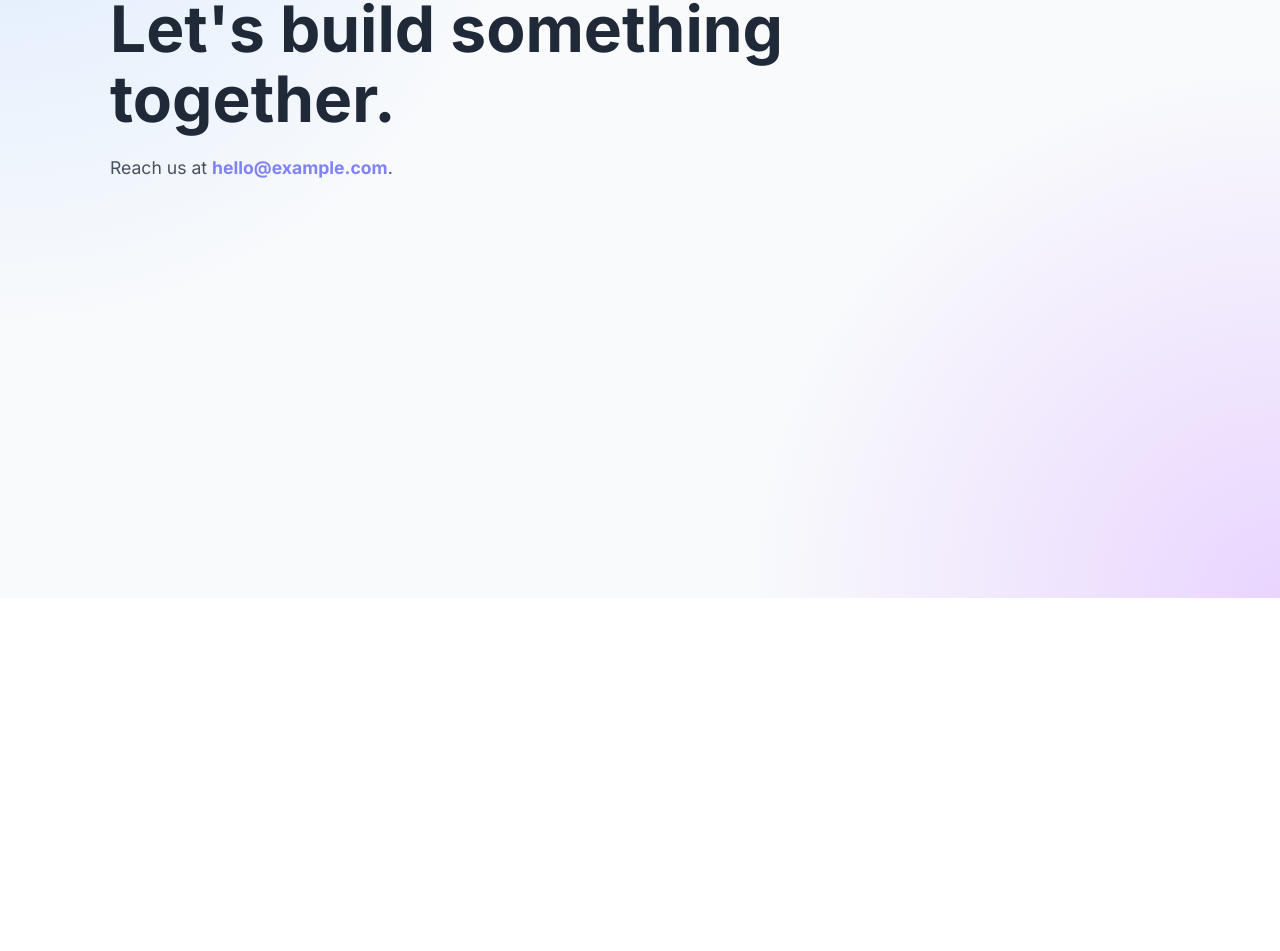
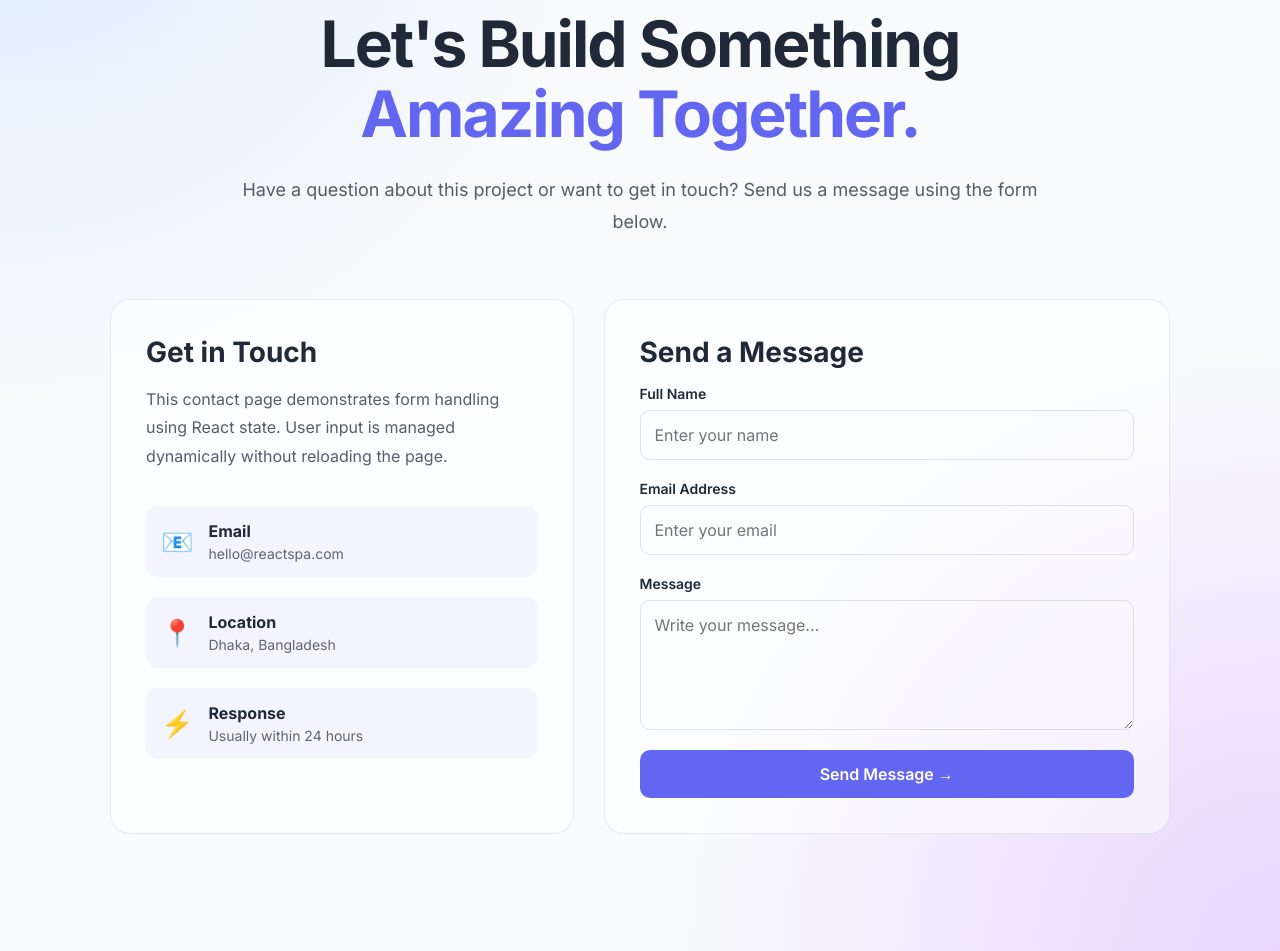
Before and after one commit to mohibullah-dev-tech/react-spa-app, a React (Vite) app: page /contact in a window 1280 px wide. Shown: the part 202-1153 px from the top of the page. Before the commit the page ends 800 px from the top, so only its background shows below. Built offline with nearby package versions, Linux system fonts and the light colour scheme.

Commit message:
Add professional contact page and form

```diff
--- a/src/index.css
+++ b/src/index.css
@@ -616,3 +616,169 @@ main {
     margin-bottom: 50px;
   }
 }
+
+/* =========================
+   Contact Page
+========================= */
+
+.contact-page {
+  padding: 40px 0 80px;
+}
+
+.contact-hero {
+  margin-bottom: 60px;
+}
+
+.contact-grid {
+  display: grid;
+  grid-template-columns: 0.9fr 1.1fr;
+  gap: 30px;
+}
+
+.contact-info,
+.contact-form-card {
+  padding: 35px;
+  border-radius: 20px;
+  border: 1px solid rgba(148, 163, 184, 0.2);
+  background: rgba(255, 255, 255, 0.5);
+}
+
+.app.dark .contact-info,
+.app.dark .contact-form-card {
+  background: rgba(30, 41, 59, 0.5);
+}
+
+.contact-info h2,
+.contact-form-card h2 {
+  font-size: 28px;
+  margin-bottom: 16px;
+}
+
+.contact-info > p {
+  line-height: 1.8;
+  opacity: 0.75;
+}
+
+.contact-details {
+  display: flex;
+  flex-direction: column;
+  gap: 20px;
+  margin-top: 35px;
+}
+
+.contact-item {
+  display: flex;
+  align-items: center;
+  gap: 15px;
+  padding: 15px;
+  border-radius: 12px;
+  background: rgba(99, 102, 241, 0.06);
+}
+
+.contact-item > span {
+  font-size: 26px;
+}
+
+.contact-item h4 {
+  margin-bottom: 4px;
+}
+
+.contact-item p {
+  font-size: 14px;
+  opacity: 0.7;
+}
+
+/* Form */
+
+.form-group {
+  display: flex;
+  flex-direction: column;
+  margin-bottom: 20px;
+}
+
+.form-group label {
+  margin-bottom: 8px;
+  font-size: 14px;
+  font-weight: 600;
+}
+
+.form-group input,
+.form-group textarea {
+  width: 100%;
+  padding: 14px;
+  border: 1px solid rgba(148, 163, 184, 0.3);
+  border-radius: 10px;
+  outline: none;
+  background: transparent;
+  color: inherit;
+  font: inherit;
+  transition: border 0.3s ease, box-shadow 0.3s ease;
+}
+
+.form-group input:focus,
+.form-group textarea:focus {
+  border-color: #6366f1;
+  box-shadow: 0 0 0 3px rgba(99, 102, 241, 0.1);
+}
+
+.submit-btn {
+  width: 100%;
+  border: none;
+  padding: 14px 20px;
+  border-radius: 10px;
+  background: #6366f1;
+  color: white;
+  font-weight: 600;
+  font-size: 16px;
+  cursor: pointer;
+  transition: transform 0.3s ease, box-shadow 0.3s ease;
+}
+
+.submit-btn:hover {
+  transform: translateY(-3px);
+  box-shadow: 0 10px 25px rgba(99, 102, 241, 0.3);
+}
+
+/* Success Message */
+
+.success-message {
+  min-height: 400px;
+  display: flex;
+  flex-direction: column;
+  align-items: center;
+  justify-content: center;
+  text-align: center;
+}
+
+.success-icon {
+  width: 65px;
+  height: 65px;
+  display: grid;
+  place-items: center;
+  margin-bottom: 20px;
+  border-radius: 50%;
+  background: #22c55e;
+  color: white;
+  font-size: 32px;
+  font-weight: bold;
+}
+
+.success-message p {
+  max-width: 350px;
+  margin: 10px 0 25px;
+  line-height: 1.7;
+  opacity: 0.7;
+}
+
+.success-message .primary-btn {
+  border: none;
+  cursor: pointer;
+}
+
+/* Responsive */
+
+@media (max-width: 800px) {
+  .contact-grid {
+    grid-template-columns: 1fr;
+  }
+}
--- a/src/pages/Contact.jsx
+++ b/src/pages/Contact.jsx
@@ -1,12 +1,172 @@
+import { useState } from "react";
+import { motion } from "framer-motion";
+
 function Contact() {
+  const [formData, setFormData] = useState({
+    name: "",
+    email: "",
+    message: "",
+  });
+
+  const [submitted, setSubmitted] = useState(false);
+
+  const handleChange = (event) => {
+    const { name, value } = event.target;
+
+    setFormData((prevData) => ({
+      ...prevData,
+      [name]: value,
+    }));
+  };
+
+  const handleSubmit = (event) => {
+    event.preventDefault();
+
+    setSubmitted(true);
+
+    setFormData({
+      name: "",
+      email: "",
+      message: "",
+    });
+  };
+
   return (
-    <section className="page-content">
-      <p className="eyebrow">Get in touch</p>
-      <h1>Let&apos;s build something together.</h1>
-      <p>
-        Reach us at <a href="mailto:hello@example.com">hello@example.com</a>.
-      </p>
-    </section>
+    <motion.section
+      className="contact-page"
+      initial={{ opacity: 0, y: 20 }}
+      animate={{ opacity: 1, y: 0 }}
+      transition={{ duration: 0.5 }}
+    >
+      <div className="page-hero contact-hero">
+        <span className="page-badge">GET IN TOUCH</span>
+
+        <h1>
+          Let's Build Something
+          <span> Amazing Together.</span>
+        </h1>
+
+        <p>
+          Have a question about this project or want to get in touch? Send us a
+          message using the form below.
+        </p>
+      </div>
+
+      <div className="contact-grid">
+        <div className="contact-info">
+          <h2>Get in Touch</h2>
+
+          <p>
+            This contact page demonstrates form handling using React state. User
+            input is managed dynamically without reloading the page.
+          </p>
+
+          <div className="contact-details">
+            <div className="contact-item">
+              <span>📧</span>
+              <div>
+                <h4>Email</h4>
+                <p>hello@reactspa.com</p>
+              </div>
+            </div>
+
+            <div className="contact-item">
+              <span>📍</span>
+              <div>
+                <h4>Location</h4>
+                <p>Dhaka, Bangladesh</p>
+              </div>
+            </div>
+
+            <div className="contact-item">
+              <span>⚡</span>
+              <div>
+                <h4>Response</h4>
+                <p>Usually within 24 hours</p>
+              </div>
+            </div>
+          </div>
+        </div>
+
+        <div className="contact-form-card">
+          {submitted ? (
+            <motion.div
+              className="success-message"
+              initial={{ opacity: 0, scale: 0.9 }}
+              animate={{ opacity: 1, scale: 1 }}
+            >
+              <div className="success-icon">✓</div>
+
+              <h2>Message Sent!</h2>
+
+              <p>
+                Thank you for contacting us. Your message has been received
+                successfully.
+              </p>
+
+              <button
+                className="primary-btn"
+                onClick={() => setSubmitted(false)}
+              >
+                Send Another Message
+              </button>
+            </motion.div>
+          ) : (
+            <>
+              <h2>Send a Message</h2>
+
+              <form onSubmit={handleSubmit}>
+                <div className="form-group">
+                  <label htmlFor="name">Full Name</label>
+
+                  <input
+                    type="text"
+                    id="name"
+                    name="name"
+                    placeholder="Enter your name"
+                    value={formData.name}
+                    onChange={handleChange}
+                    required
+                  />
+                </div>
+
+                <div className="form-group">
+                  <label htmlFor="email">Email Address</label>
+
+                  <input
+                    type="email"
+                    id="email"
+                    name="email"
+                    placeholder="Enter your email"
+                    value={formData.email}
+                    onChange={handleChange}
+                    required
+                  />
+                </div>
+
+                <div className="form-group">
+                  <label htmlFor="message">Message</label>
+
+                  <textarea
+                    id="message"
+                    name="message"
+                    placeholder="Write your message..."
+                    rows="5"
+                    value={formData.message}
+                    onChange={handleChange}
+                    required
+                  ></textarea>
+                </div>
+
+                <button type="submit" className="submit-btn">
+                  Send Message →
+                </button>
+              </form>
+            </>
+          )}
+        </div>
+      </div>
+    </motion.section>
   );
 }
 
```
